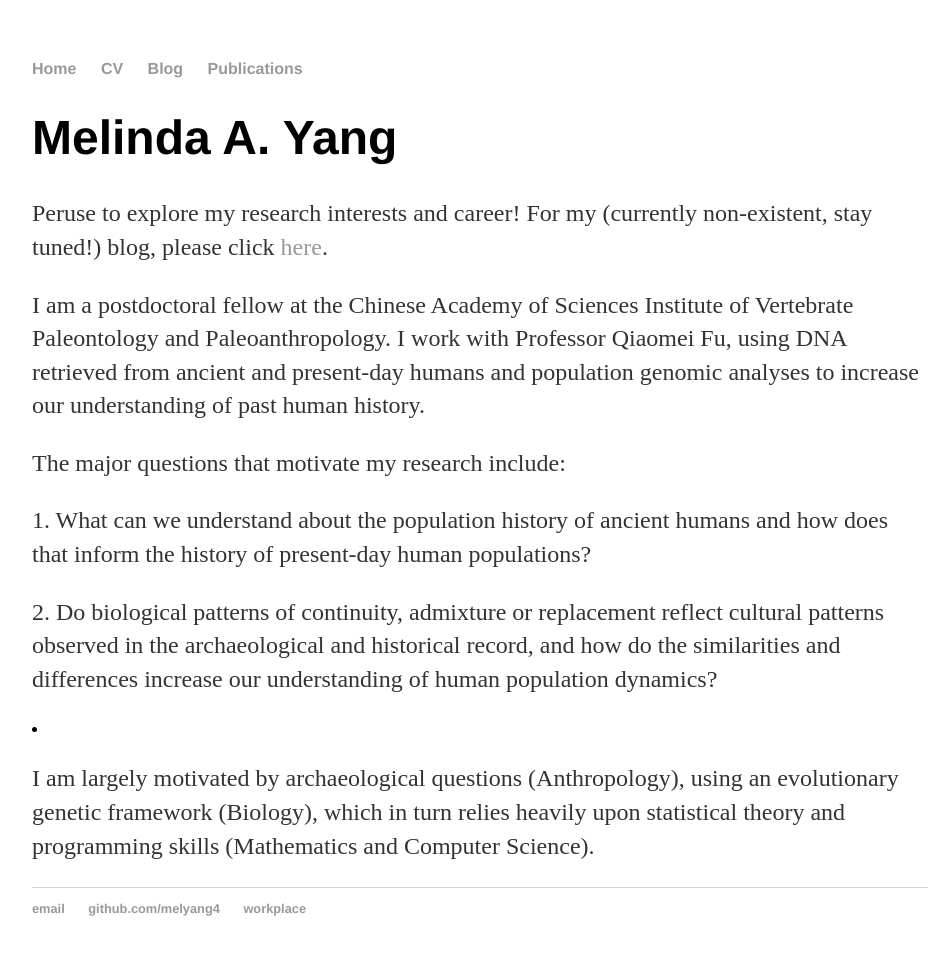
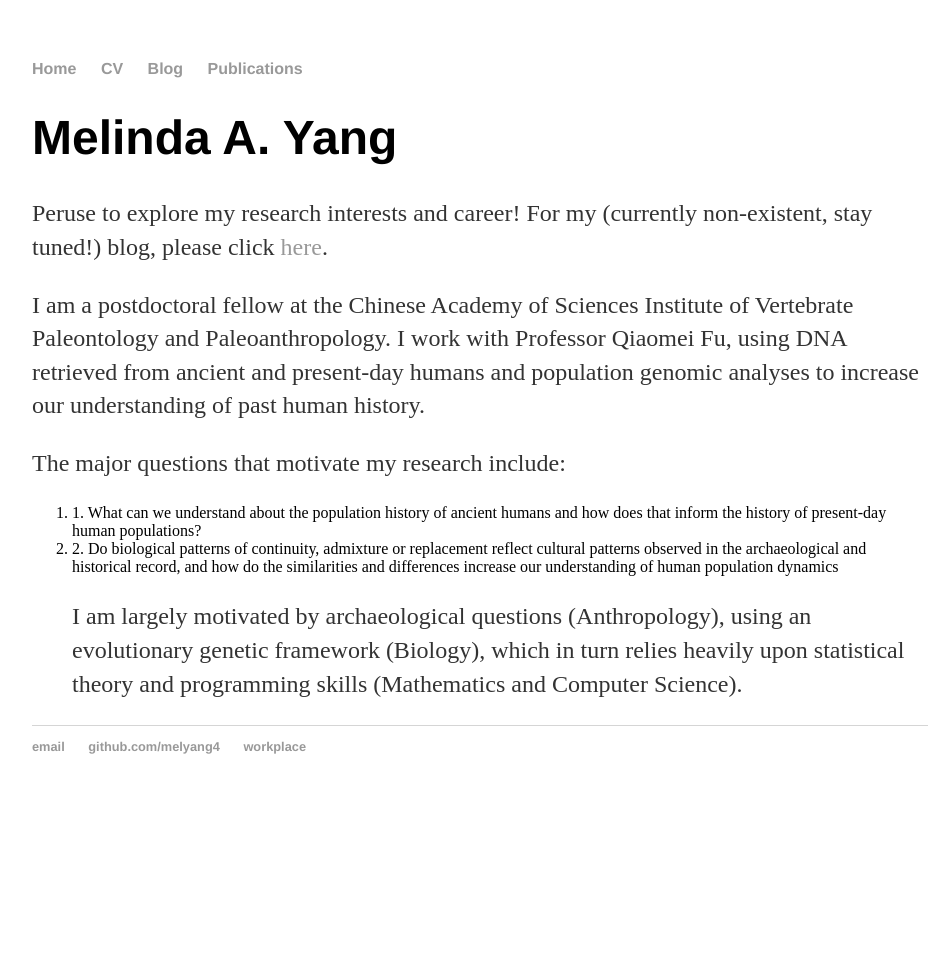
Before and after one commit to melyang4/melyang4.github.io, a Jekyll site: the page built from index.html, in a window 1280 px wide. Shown: the whole page, without its empty margins (160-1109 px from the left). Built offline with Jekyll 4.4.1, drawn with Linux system fonts in a browser that asks for light colours; after the commit the page ends 900 px from its top, so only the background shows below that.

Commit message:
Update index.html

```diff
--- a/index.html
+++ b/index.html
@@ -3,16 +3,14 @@ layout: default
 title: Mel's Site
 ---
 
-    		<div class="blurb">
-        		<h1>Melinda A. Yang</h1>
-				<p>Peruse to explore my research interests and career! For my (currently non-existent, stay tuned!) blog, please click <a href="/blog">here</a>.</p>
-				<p>I am a postdoctoral fellow at the Chinese Academy of Sciences Institute of Vertebrate Paleontology and Paleoanthropology. I work with Professor Qiaomei Fu, using DNA retrieved from ancient and present-day humans and population genomic analyses to increase our understanding of past human history.
-</p>
-				<p>The major questions that motivate my research include:</p>
-				<p>1. What can we understand about the population history of ancient humans and how does that inform the history of present-day human populations? </p>
-				<p>2. Do biological patterns of continuity, admixture or replacement reflect cultural patterns observed in the archaeological and historical record, and how do the similarities and differences increase our understanding of human population dynamics?</p>
-			<li> </li>
-				<p>I am largely motivated by archaeological questions (Anthropology), using an evolutionary genetic framework (Biology), which in turn relies heavily upon statistical theory and programming skills (Mathematics and Computer Science).
+<div class="blurb">
+	<h1>Melinda A. Yang</h1>
+		<p>Peruse to explore my research interests and career! For my (currently non-existent, stay tuned!) blog, please click <a href="/blog">here</a>.</p>
+		<p>I am a postdoctoral fellow at the Chinese Academy of Sciences Institute of Vertebrate Paleontology and Paleoanthropology. I work with Professor Qiaomei Fu, using DNA retrieved from ancient and present-day humans and population genomic analyses to increase our understanding of past human history. </p>
+		<p>The major questions that motivate my research include:</p>
+		<ol>
+			<li>1. What can we understand about the population history of ancient humans and how does that inform the history of present-day human populations? </li>
+			<li>2. Do biological patterns of continuity, admixture or replacement reflect cultural patterns observed in the archaeological and historical record, and how do the similarities and differences increase our understanding of human population dynamics
+		<p>I am largely motivated by archaeological questions (Anthropology), using an evolutionary genetic framework (Biology), which in turn relies heavily upon statistical theory and programming skills (Mathematics and Computer Science). </p>
 
-</p>
-    		</div><!-- /.blurb -->
+</div><!-- /.blurb -->
```
